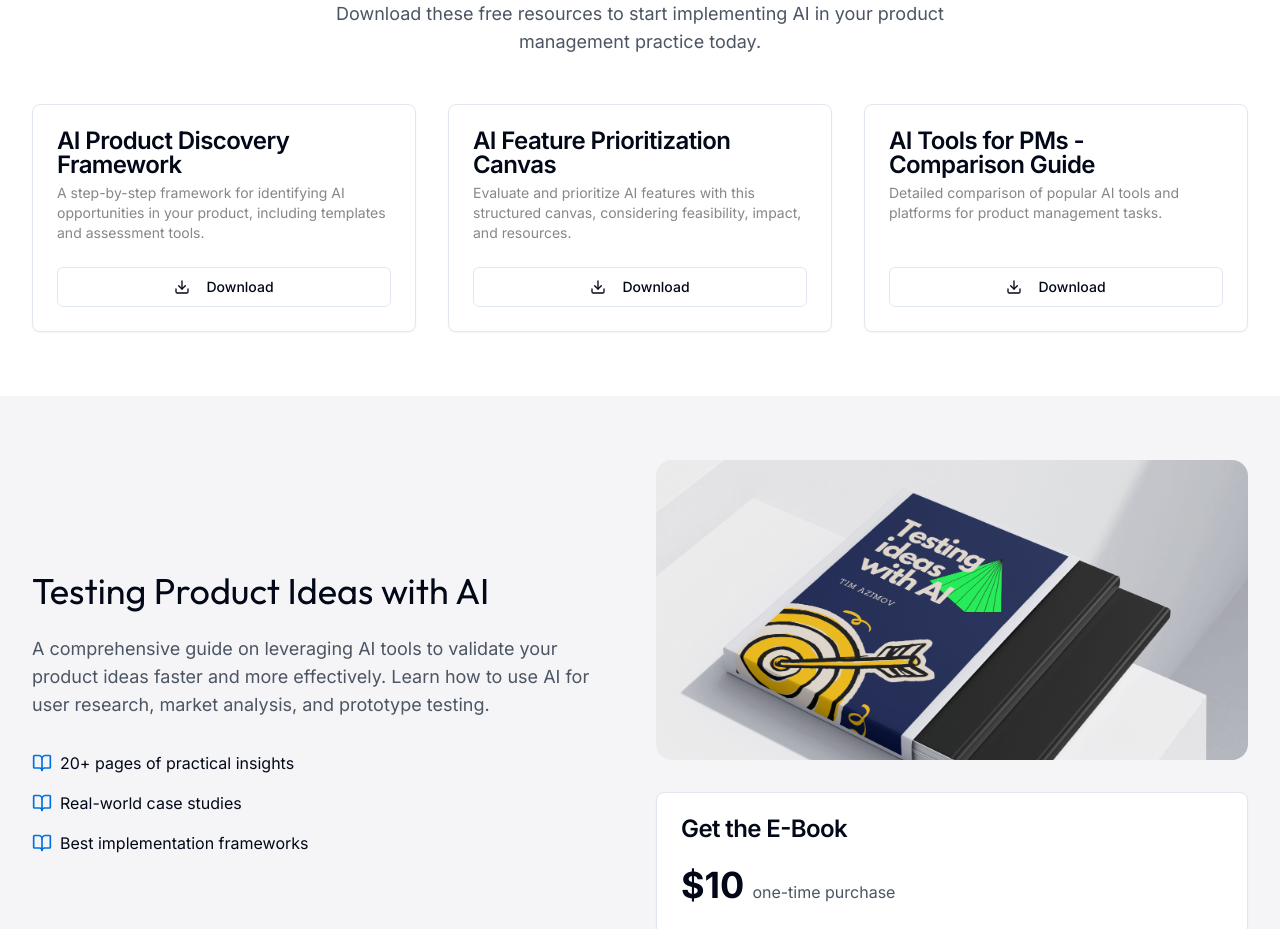
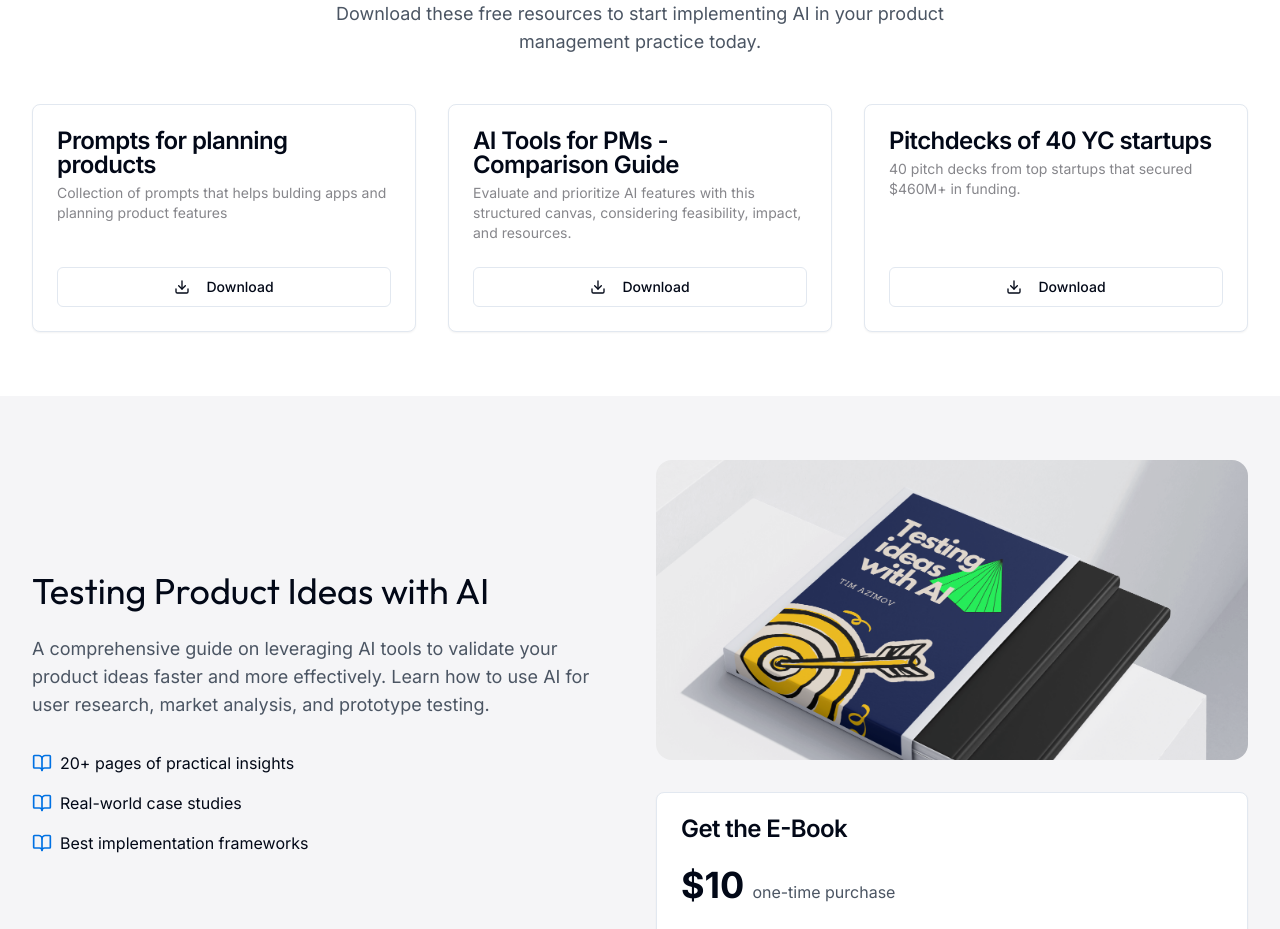
Before and after one commit to azymv/timazimovai, a Next.js app: page / in a window 1280 px wide. Shown: the part 1800-2729 px from the top of the page. Built offline with nearby package versions, Linux system fonts and the light colour scheme.

Commit message:
resources updt

```diff
--- a/src/components/sections/resources.tsx
+++ b/src/components/sections/resources.tsx
@@ -4,18 +4,18 @@ import { Download } from "lucide-react"
 
 const resources = [
   {
-    title: "AI Product Discovery Framework",
-    description: "A step-by-step framework for identifying AI opportunities in your product, including templates and assessment tools.",
+    title: "Prompts for planning products",
+    description: "Collection of prompts that helps bulding apps and planning product features",
     downloadUrl: "#",
   },
   {
-    title: "AI Feature Prioritization Canvas",
+    title: "AI Tools for PMs - Comparison Guide",
     description: "Evaluate and prioritize AI features with this structured canvas, considering feasibility, impact, and resources.",
     downloadUrl: "#",
   },
   {
-    title: "AI Tools for PMs - Comparison Guide",
-    description: "Detailed comparison of popular AI tools and platforms for product management tasks.",
+    title: "Pitchdecks of 40 YC startups",
+    description: "40 pitch decks from top startups that secured $460M+ in funding.",
     downloadUrl: "#",
   },
 ]
```
